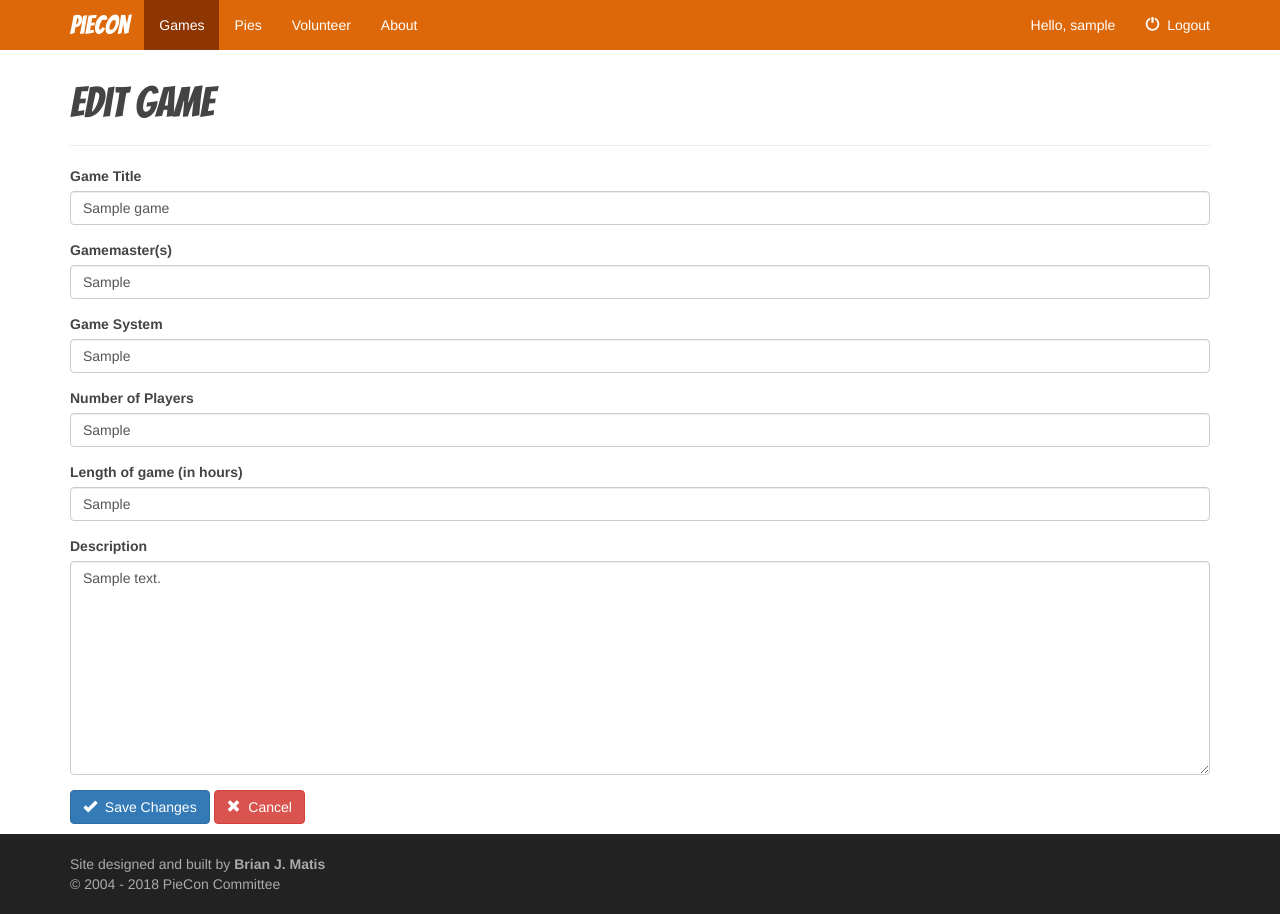
After one commit to bmatis/piecon, a Django app: page /pies/1/edit_game/ in a window 1280 px wide. The commit adds this page. Run offline with Django 3.2, Linux system fonts and the light colour scheme; a user stored in the database is signed in; tables that the repository leaves empty hold one stand-in row (values such as "Sample post"); some libraries are stand-ins or nearby versions.

Commit message:
Added ability for user to be able to edit their own games.

```diff
--- /dev/null
+++ b/main/templates/main/edit_game.html
@@ -0,0 +1,28 @@
+{% extends 'main/base.html' %}
+{% block title %}PieCon | Edit Game{% endblock title %}
+{% block games_active %}active{% endblock %}
+{% load bootstrap3 %}
+
+{% block header %}
+  <h2>Edit game</h2>
+{% endblock header %}
+
+{% block content %}
+
+  <form action="{% url 'main:edit_game' game.id %}" method="post"
+    class="form">
+    {% csrf_token %}
+    {% bootstrap_form form %}
+
+    {% buttons %}
+      <button name='submit' class="btn btn-primary">
+        <span class="glyphicon glyphicon-ok" aria-hidden="true"></span>
+        &nbsp;Save Changes</button>
+      <a name='cancel' class="btn btn-danger"
+        href="{% url 'main:games' %}">
+        <span class="glyphicon glyphicon-remove" aria-hidden="true"></span>
+        &nbsp;Cancel</a>
+    {% endbuttons %}
+  </form>
+
+{% endblock content %}
--- a/main/templates/main/games.html
+++ b/main/templates/main/games.html
@@ -34,6 +34,11 @@
         Length: <strong>{{ game.length }} hour(s)</strong></p>
       <p>{{ game.description|linebreaks }}
       </p>
+      {% if game.owner == request.user %}
+      <a class="btn btn-primary btn-xs" href="{% url 'main:edit_game' game.id %}">
+        <span class="glyphicon glyphicon-edit" aria-hidden="true"></span>
+        edit</a></li>
+      {% endif %}
     </div>
   {% endfor %}
 
--- a/main/urls.py
+++ b/main/urls.py
@@ -20,6 +20,9 @@ urlpatterns = [
     # Page for creating a new game.
     path('games/new_game', views.new_game, name='new_game'),
 
+    # Page for editing a game.
+    path('pies/<int:game_id>/edit_game/', views.edit_game, name='edit_game'),
+
     # Page for showing all pies.
     # path('pies/', views.pies, name='pies'),
     path('pies/', views.PiesView.as_view(), name='pies'),
--- a/main/views.py
+++ b/main/views.py
@@ -92,6 +92,28 @@ def new_game(request):
     context = {'form': form}
     return render(request, 'main/new_game.html', context)
 
+@login_required
+def edit_game(request, game_id):
+    """Edit an existing game."""
+
+    game = Game.objects.get(id=game_id)
+    if game.owner != request.user:
+        raise Http404
+
+    if request.method != 'POST':
+        # Initial request; pre-fill form with the current entry.
+        form = GameForm(instance=game)
+    else:
+        # POST data submitted; process data.
+        form = GameForm(instance=game, data=request.POST)
+        if form.is_valid():
+            form.save()
+            return HttpResponseRedirect(reverse('main:games'))
+
+    context = {'game': game, 'form': form}
+    return render(request, 'main/edit_game.html', context)
+
+
 # DEPRECATED FUNCTIONS
 # def index(request):
 #     """The home page for the PieCon site."""
```
